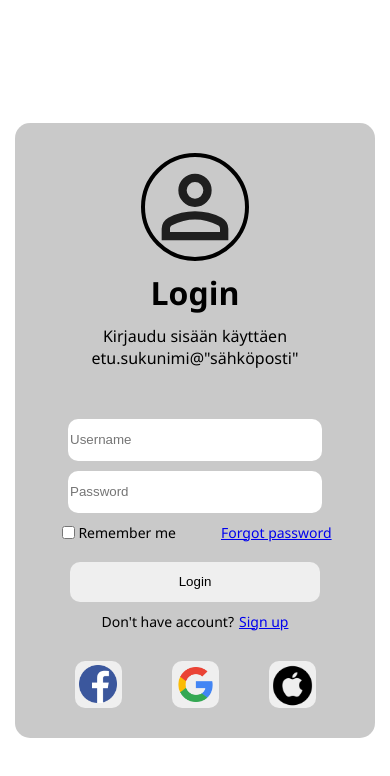
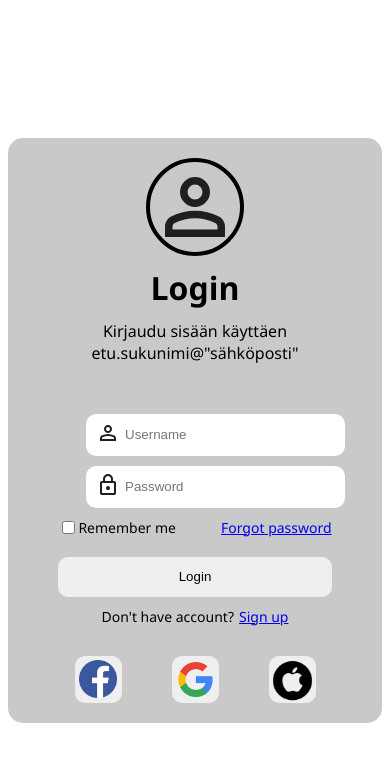
Before and after one commit to Misukist/LogInScreen-Layout, a plain HTML site: page index.html in a window 390 px wide. Drawn offline with Linux system fonts and the light colour scheme.

Commit message:
käytettävyys

```diff
--- a/styles.css
+++ b/styles.css
@@ -12,11 +12,6 @@ body    {
     align-items: center;
     border-radius: 15px;
 
-}
-
-#buttons {
-    display: flex;
-    flex-direction: column;
 }
 
 h1 {
@@ -37,6 +32,11 @@ body {
     height: 40px;
     border-radius: 10px;
     border: none;
+    background-image: url(icons/person_24dp_1F1F1F_FILL0_wght400_GRAD0_opsz24.svg);
+    background-position: 10px 7px;
+    background-repeat: no-repeat;
+    padding-left: 39px;
+
 }
 
 #password {
@@ -45,6 +45,10 @@ body {
     margin-top: 10px;
     border-radius: 10px;
     border: none;
+    background-image: url(icons/lock_24dp_1F1F1F_FILL0_wght400_GRAD0_opsz24.svg);
+    background-position: 10px 7px;
+    background-repeat: no-repeat;
+    padding-left: 39px;
 }
 
 #forgot {
@@ -115,8 +119,8 @@ body {
 #profiilikuva {
     border: solid 4px;
     border-radius: 60px;
-    height: 100px;
-    width: 100px;
+    height: 90px;
+    width: 90px;
 }
 
 form {
@@ -140,3 +144,14 @@ header {
     margin-top: 10px;
     margin-bottom: 10px;
 }
+
+@media (max-width: 400px) {
+    #box {
+      width: 90%;
+      padding: 20px;
+    }
+
+    #username, #password, #submit {
+      width: 100%;
+    }
+  }
```
